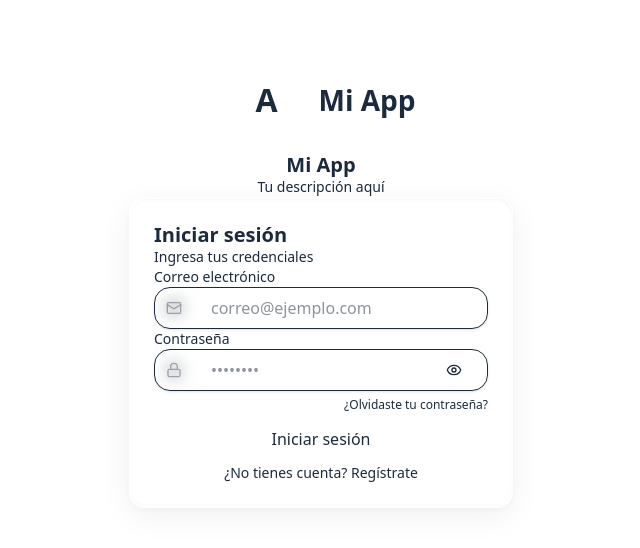
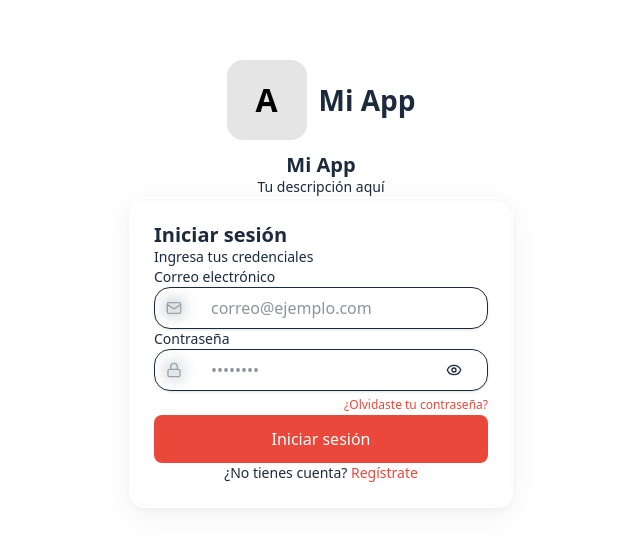
Before and after one commit to juancristobalgd1/web-app-starter-template, a Next.js app: page /auth in a window 1280 px wide. Shown: the part 116-664 px from the top of the page, without its empty margins (319-959 px from the left). Built offline with nearby package versions, Linux system fonts and the light colour scheme.

Commit message:
style: Update sidebar logo and avatar fallback colors, center the logo, and adjust navigation link spacing.

```diff
--- a/app/globals.css
+++ b/app/globals.css
@@ -1,4 +1,19 @@
 @import "tailwindcss";
+
+@theme {
+  --color-background: var(--background);
+  --color-foreground: var(--foreground);
+  --color-primary: var(--primary);
+  --color-primary-foreground: var(--primary-foreground);
+  --color-sidebar: var(--sidebar);
+  --color-sidebar-foreground: var(--sidebar-foreground);
+  --color-sidebar-primary: var(--sidebar-primary);
+  --color-sidebar-primary-foreground: var(--sidebar-primary-foreground);
+  --color-sidebar-accent: var(--sidebar-accent);
+  --color-sidebar-accent-foreground: var(--sidebar-accent-foreground);
+  --color-sidebar-border: var(--sidebar-border);
+  --color-sidebar-ring: var(--sidebar-ring);
+}
 
 /* =====================================================================
    WEB APP STARTER — Global Styles
--- a/components/shared/app-logo.tsx
+++ b/components/shared/app-logo.tsx
@@ -15,7 +15,7 @@ export function AppLogo({ size = 64, showText = true, className }: AppLogoProps)
     <div className={cn("flex flex-row items-center gap-3", className)}>
       {/* Icono – reemplazar con tu logo */}
       <div
-        className="rounded-2xl bg-primary flex items-center justify-center text-primary-foreground font-bold shrink-0"
+        className="rounded-2xl bg-sidebar-foreground/10 flex items-center justify-center text-sidebar-foreground font-bold shrink-0"
         style={{ width: size, height: size, fontSize: size * 0.4 }}
       >
         A
--- a/components/shared/app-sidebar.tsx
+++ b/components/shared/app-sidebar.tsx
@@ -122,12 +122,12 @@ export function AppSidebar({ activeTab, onTabChange }: AppSidebarProps) {
         <SidebarBody className="justify-between gap-10 text-sidebar-foreground pb-6 [&_a]:text-sidebar-foreground [&_a:hover]:text-sidebar-accent-foreground [&_svg]:text-sidebar-foreground">
           <div className="flex flex-col flex-1 overflow-y-auto overflow-x-hidden pb-24">
             <div className="hidden md:flex flex-col items-center px-2 pt-10 pb-12">
-              <Link href="/panel" className="flex items-center justify-start w-full">
+              <Link href="/panel" className="flex items-center justify-center w-full">
                 <AppLogo size={44} showText={sidebarOpen} className="transition-all duration-200" />
               </Link>
             </div>
             <div
-              className="flex flex-col gap-2.5 px-2 pt-8 mt-32 mb-28"
+              className="flex flex-col gap-4 px-2 pt-8 mt-32 mb-28"
               style={{ marginTop: "128px" }}
             >
               {navigationLinks.map((link, idx) => (
@@ -168,7 +168,7 @@ export function AppSidebar({ activeTab, onTabChange }: AppSidebarProps) {
                       className="object-cover"
                     />
                   )}
-                  <AvatarFallback className="rounded-lg bg-sidebar-primary text-sidebar-primary-foreground">
+                  <AvatarFallback className="rounded-lg bg-sidebar-foreground/10 text-sidebar-foreground">
                     <Store className="size-4" />
                   </AvatarFallback>
                 </Avatar>
```
